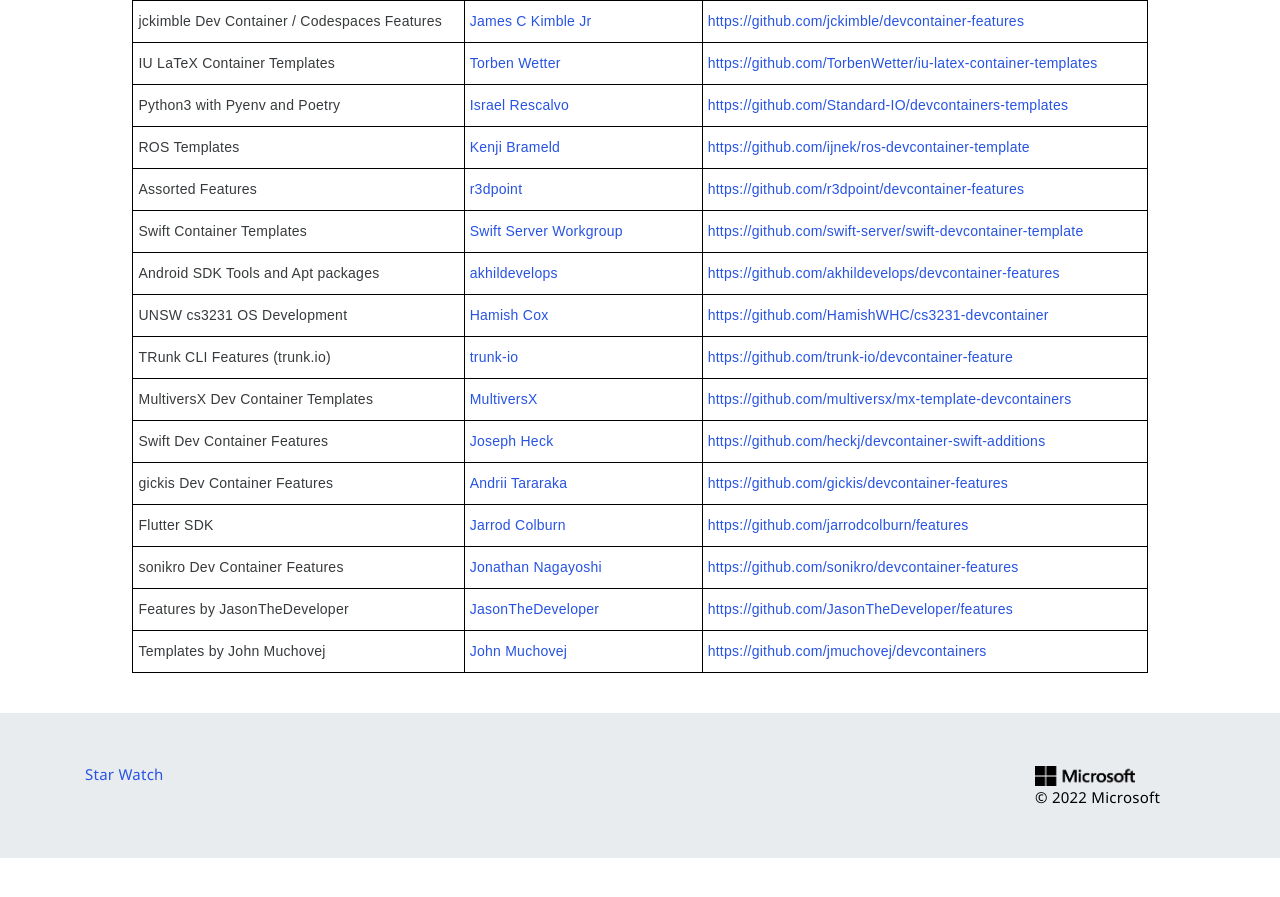
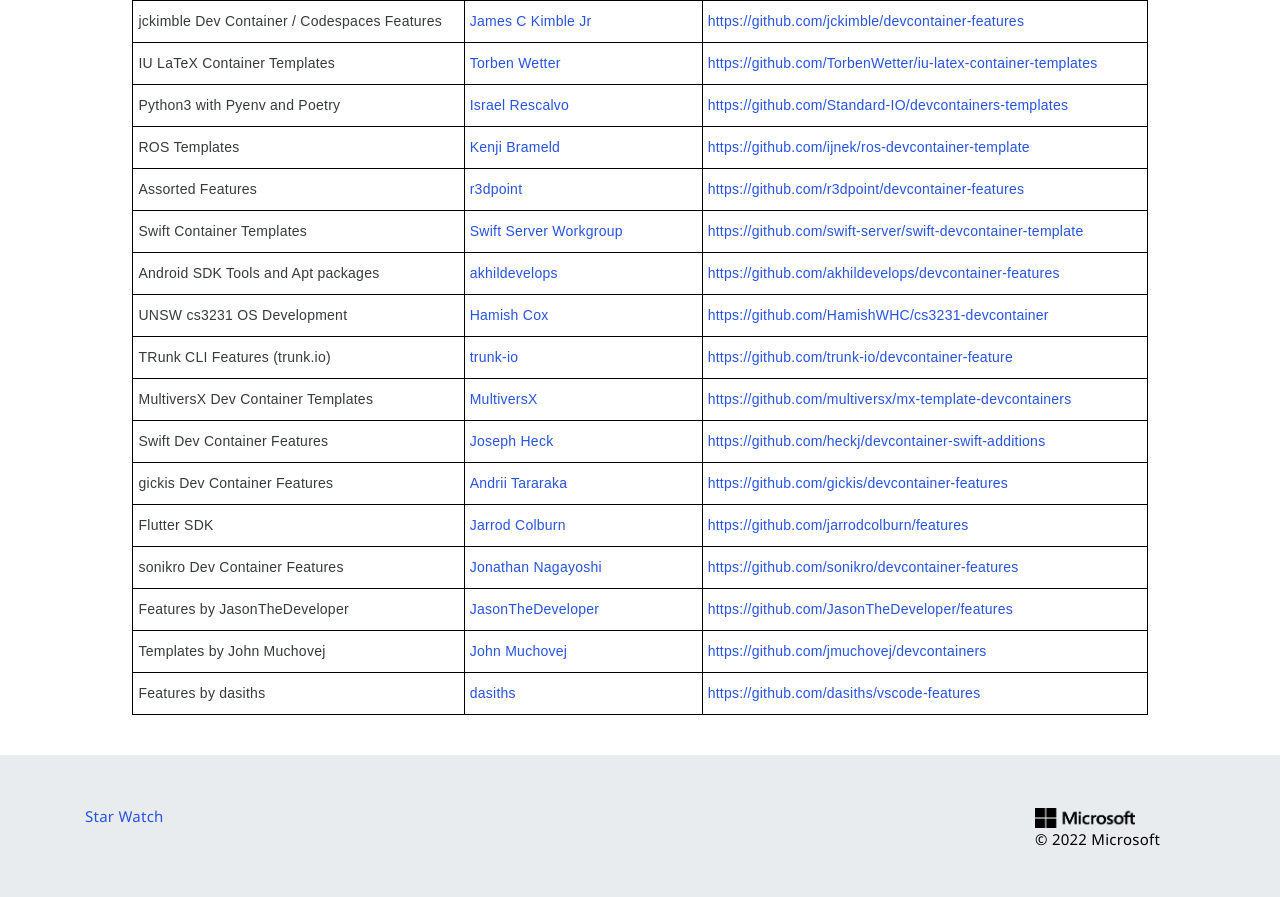
Before and after one commit to devcontainers/devcontainers.github.io, a Jekyll site: the page built from collections.html, in a window 1280 px wide and 900 px high, scrolled down 2476 px. Shown: the top 897 px of the window. Built offline with Jekyll 4.4.1, drawn with Linux system fonts in a browser that asks for light colours; nearby versions of some CDN libraries; comment, search, counter and statistics services are not loaded; before the commit the page ends 3334 px from its top, so only the background shows below that.

Commit message:
Add Grype feature

```diff
--- a/_data/collection-index.yml
+++ b/_data/collection-index.yml
@@ -333,3 +333,8 @@
   contact: https://github.com/jmuchovej/devcontainers/issues
   repository: https://github.com/jmuchovej/devcontainers
   ociReference: ghcr.io/jmuchovej/templates
+- name: Features by dasiths
+  maintainer: dasiths
+  contact: https://dasith.me
+  repository: https://github.com/dasiths/vscode-features
+  ociReference: ghcr.io/dasiths/vscode-features
```
